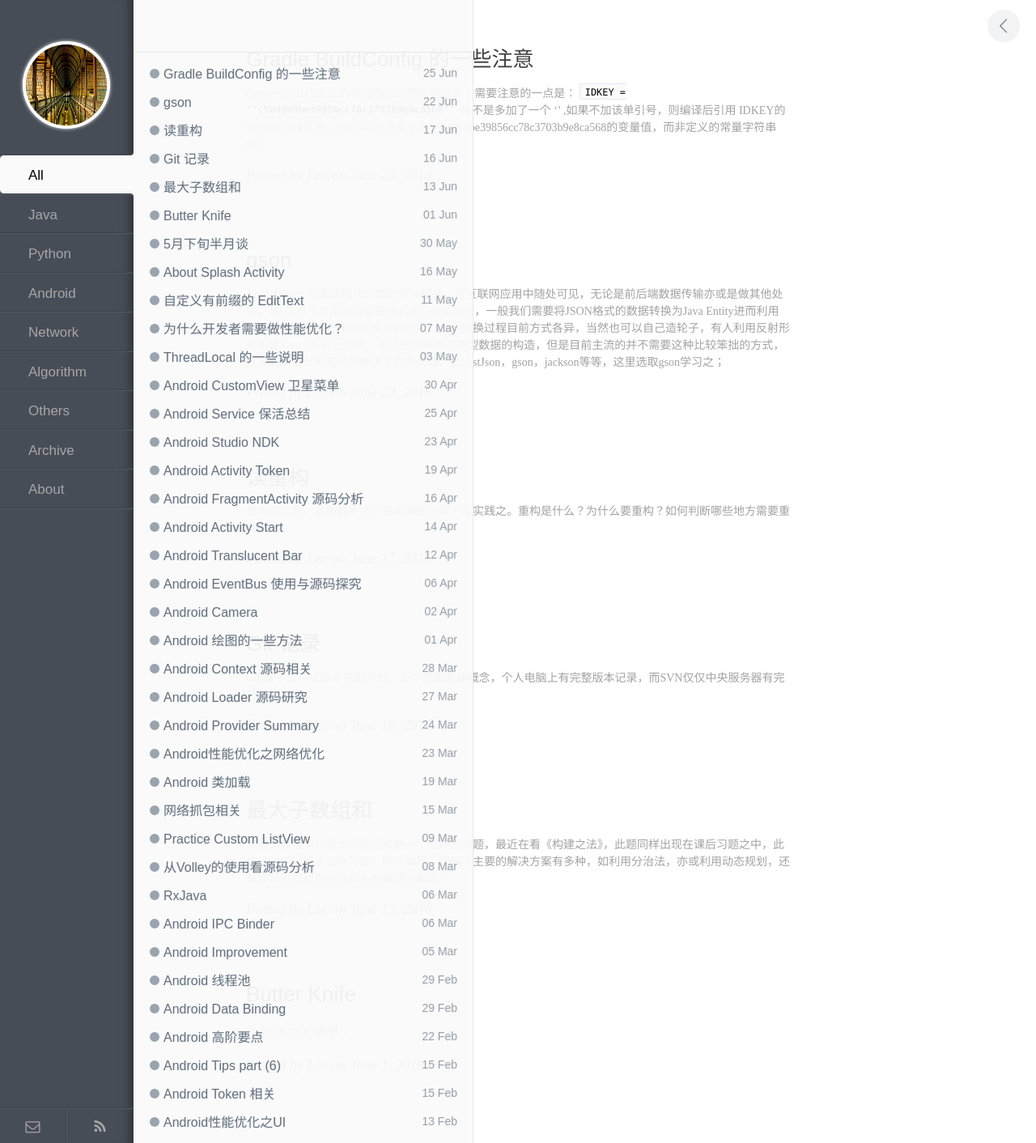
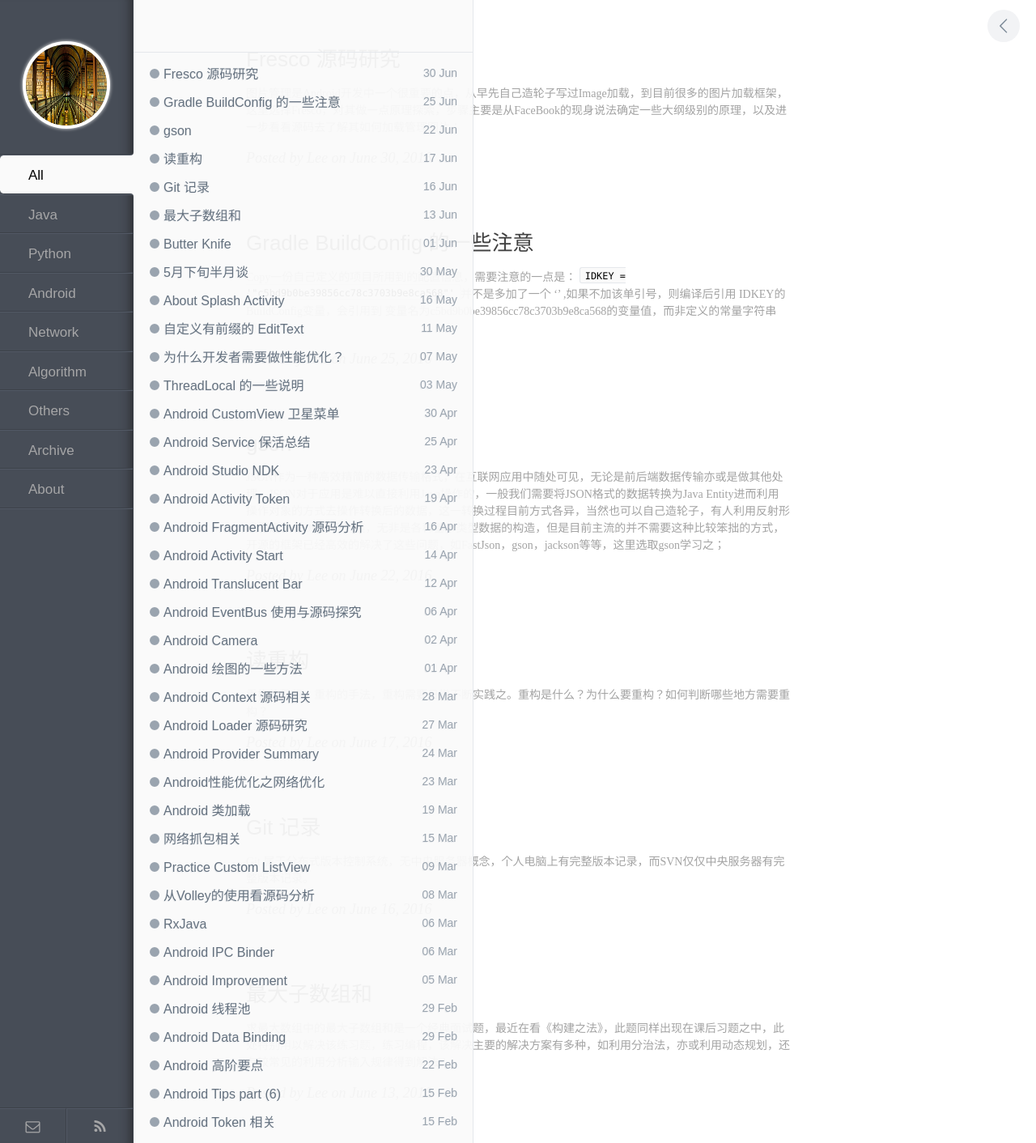
Before and after one commit to enlipan/enlipan.github.io, a Jekyll site: the page built from index.html, in a window 1280 px wide. Shown: the whole page at 81% size. Built offline with Jekyll 4.4.1, drawn with Linux system fonts in a browser that asks for light colours; nearby versions of some CDN libraries; the list of posts is cut into pages by our own code; comment, search, counter and statistics services are not loaded.

Commit message:
post pages fresco principle 1

```diff
--- a/_posts/2016-06-17-read-refactoring.md
+++ b/_posts/2016-06-17-read-refactoring.md
@@ -111,6 +111,12 @@ PS:这里有一个矛盾，重构对于前期的不合理点进行了修正，
 
 *  类的提炼—— 在开发过程中，类的状态行为会膨胀，类的职责会逐渐混乱不清，直到整个腐朽不堪，在一些子类化的信号影响下，你需要去精炼类的职责，提炼新类去精简逻辑—— 决定新类的职责，进而结合搬移类属性状态与类行为共同组合作用，提炼新类，在新类的提炼之后，一个需要考虑的问题是新类的访问域，是否对外公开，需要结合情况考虑；
 
+*  中间对象的使用，使用中间对象可以隐藏委托关系 而当中间类成为累赘时，某个类过多的调用了中间对象，在扩展时造成过多的冗余代码，就应该去掉中间对象
+
+*   使用抽象父类(继承)或 包装类扩展类特性，当某个类的代码无法本地修改时而又需要为业务特性去提供额外函数         、
+
+####  第八章：数据组织
+
 *
 
 
--- /dev/null
+++ b/_posts/2016-06-30-fresco-principle.md
@@ -0,0 +1,53 @@
+---
+layout: post
+title: Fresco 源码研究
+category: android
+keywords: [image, android]
+---
+
+图片管理是Android开发中一个很重要的点，从早先自己造轮子写过Image加载，到目前很多的图片加载框架，这里选择Fresco，对其做一点原理探索，步骤主要是从FaceBook的现身说法确定一些大纲级别的原理，以及进一步看看源码去了解其如何加载管理图片：
+
+
+#### 大纲
+
+####  各种内存管理区的一些对比分析：
+
+**Java Heap**
+
+内存的管理回收便利但又系统性的内存大小限制
+
+**Native Heap**
+
+有更多内存可用，但是没有好用的内存管理，C式编程，手动开启释放
+
+**ashmem**   —— unpin / pins
+
+像Native Heap，有较大空间操控，同时对于Native的回收机制有更加系统性管理机制； —— " lazy free"： Android can “unpin” the memory rather than freeing it
+
+
+>   If we pinned the memory in advance, off the UI thread, and made sure it was never unpinned, then we could keep the images in ashmem but not suffer the UI stalls.
+
+PS:通过对比逐步确定思路方案，加入合理的猜想，这一思考过程还是很重要的，值得学习；—— 具体参考引用文章《Introducing Fresco: A new image library for Android》
+
+**Drawee MVC**
+
+DraweeHierarchy —— model：applies a specific function — imaging, layering, fade-in, or scaling
+
+DraweeControllers —— They control what the DraweeHierarchy actually displays
+
+DraweeViews —— They listen for Android system events that signal that the view is no longer being shown on-screen.
+
+MVC 肢解了复杂的图片管理系统： Calling code need only instantiate a DraweeView, specify a URI, and, optionally, name some other parameters.
+
+
+###  Fresco源码
+
+
+
+---
+
+Quote：
+
+[Introducing Fresco: A new image library for Android](https://code.facebook.com/posts/366199913563917/introducing-fresco-a-new-image-library-for-android/)
+
+[Fresco-Source-Analysis](https://github.com/desmond1121/Fresco-Source-Analysis)
```
Also changed, not shown: _posts/2016-01-01-java-thread-mode.md (+1 -1 lines).
